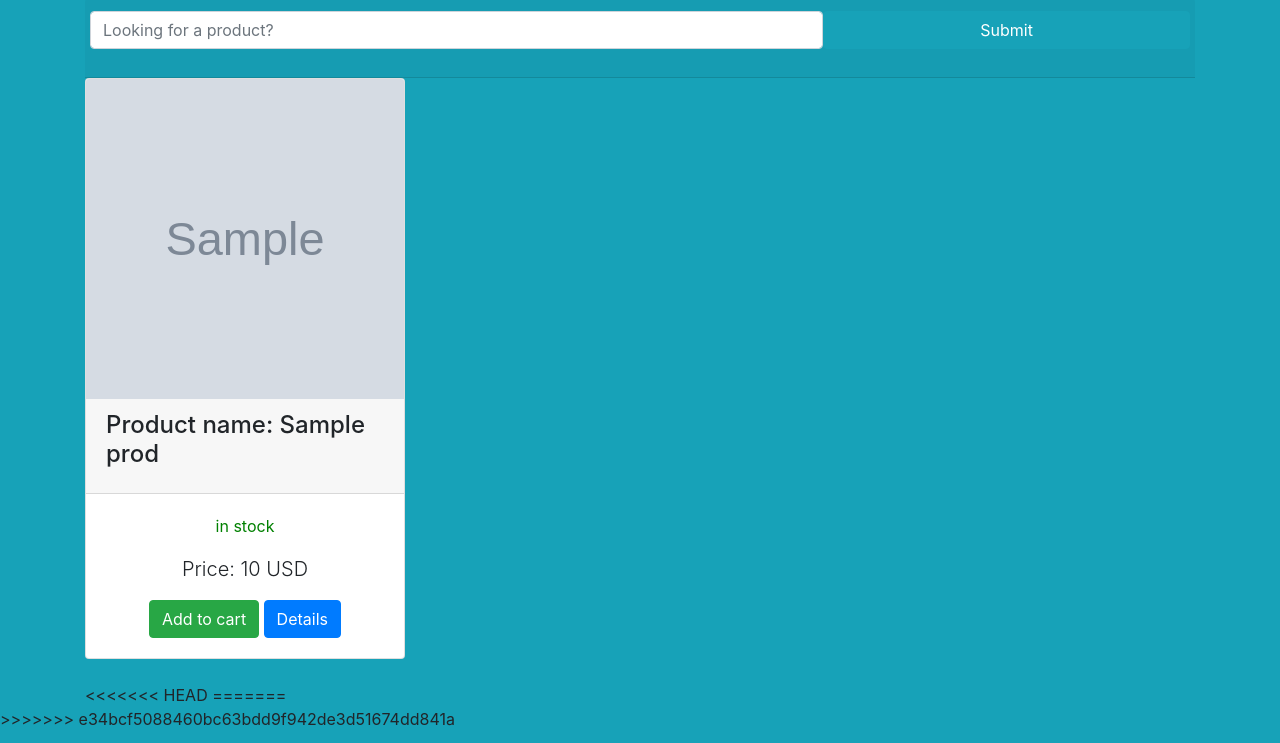
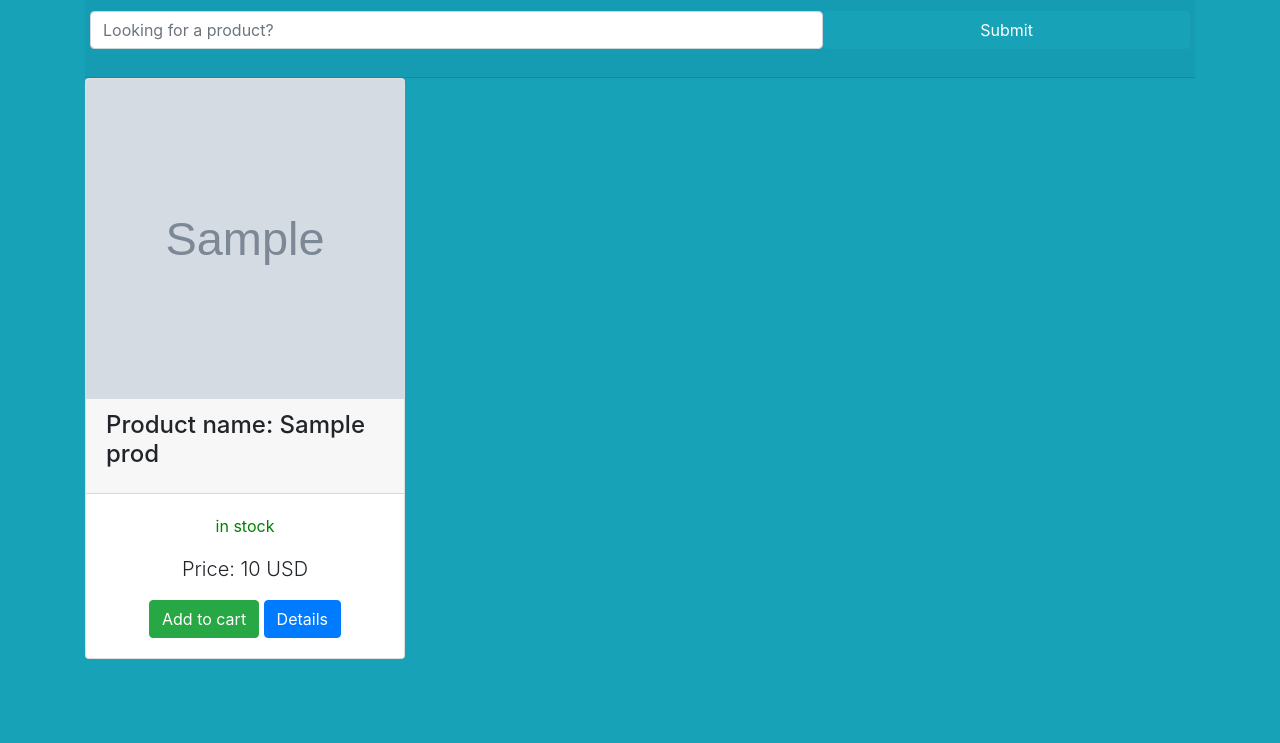
Before and after one commit to FlorinCiocirlan/WebShop, a PHP site: template shop/views/products.php in a window 1280 px wide. Shown: the part 57-800 px from the top of the page. Run offline with PHP 8.4, Linux system fonts and the light colour scheme; the template is opened without the code that fills it: most values are stand-ins (such as "Sample title", 1, 10 or a date in 2020); grey boxes marked "Sample" are stand-in pictures; some libraries are stand-ins or nearby versions.

Commit message:
minor adjustments

```diff
--- a/shop/views/products.php
+++ b/shop/views/products.php
@@ -58,11 +58,9 @@
 
     ?>
 </div>
-<<<<<<< HEAD
+
 <?php paging("product",FALSE); ?>
-=======
-</div>
-<?php paging("product"); ?>
->>>>>>> e34bcf5088460bc63bdd9f942de3d51674dd841a
+
+
 </body>
 </html>
```
